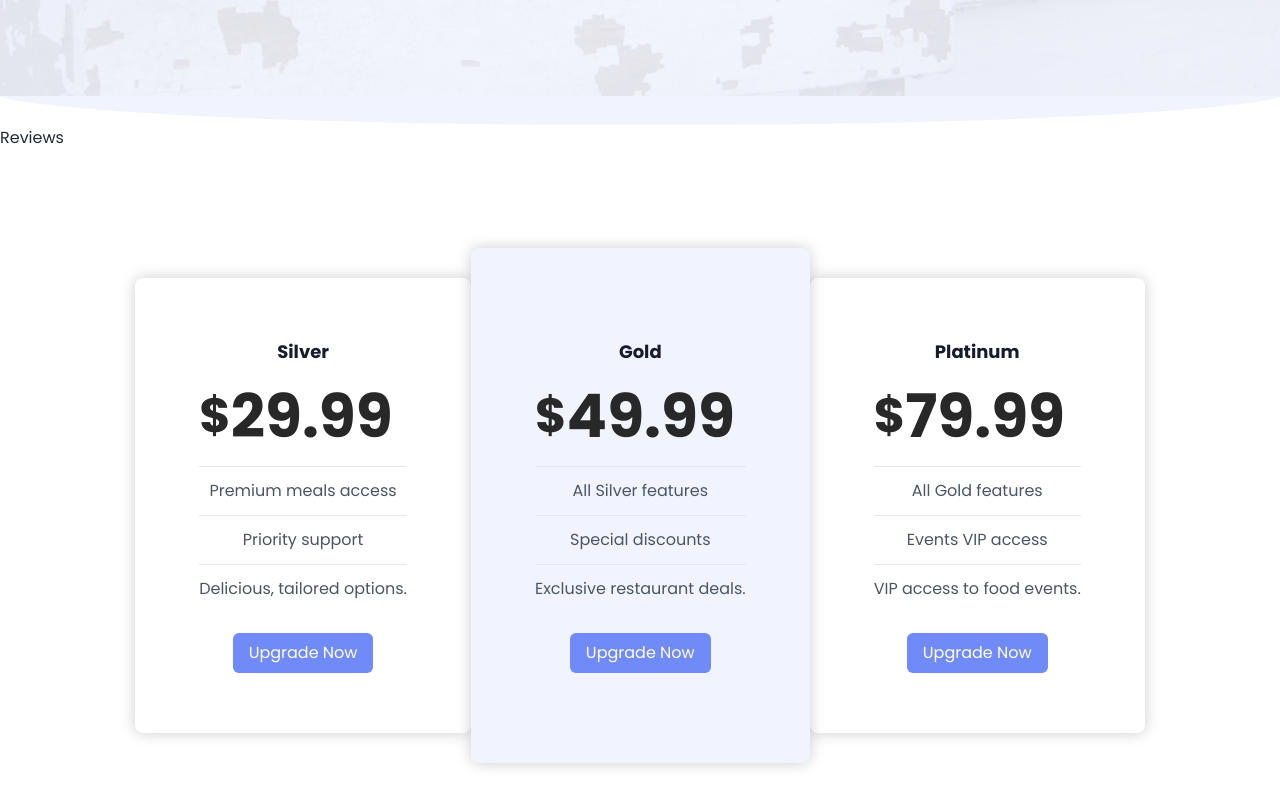
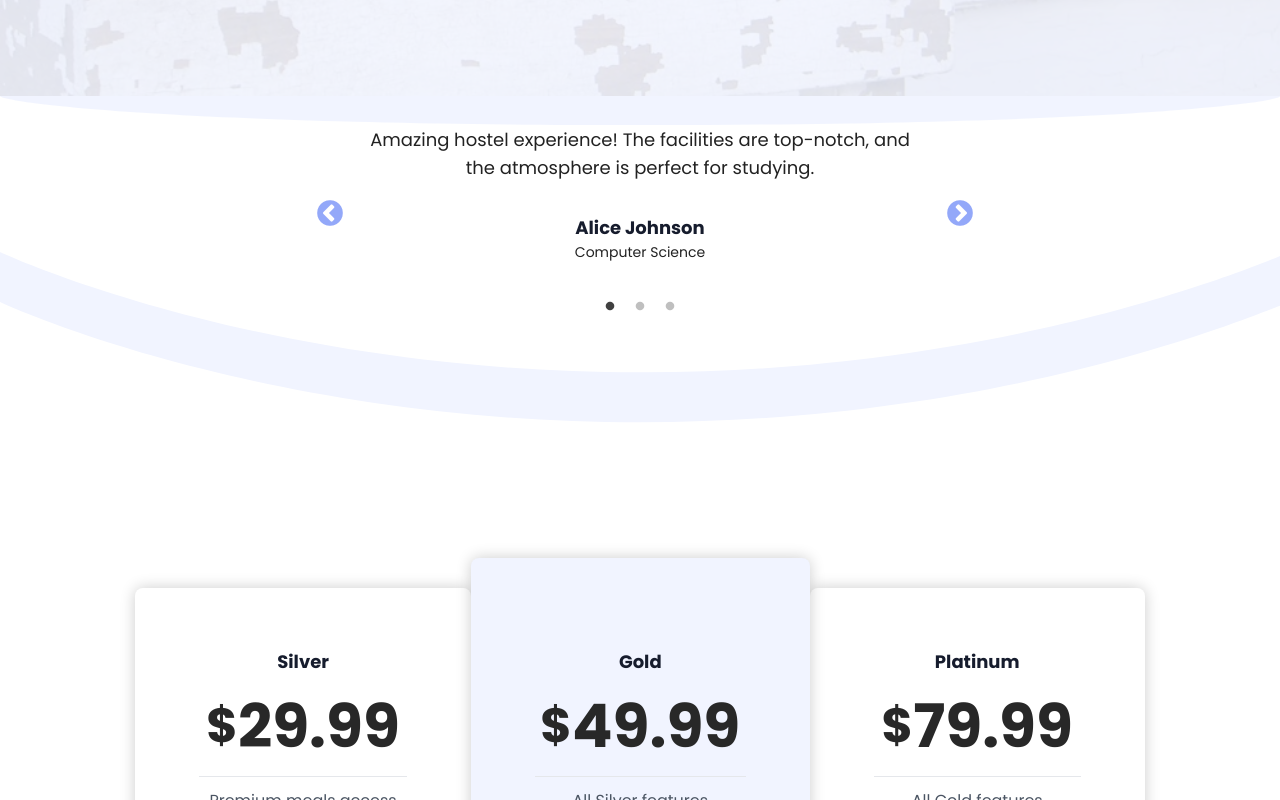
Before and after one commit to webdevtamim/assignment-12-client, a React (Vite) app: page / in a window 1280 px wide. Shown: the part 660-1460 px from the top of the page. Built offline with nearby package versions, Linux system fonts and the light colour scheme; no server answers.

Commit message:
create review slider

```diff
--- a/package.json
+++ b/package.json
@@ -22,6 +22,8 @@
     "react-dom": "^18.2.0",
     "react-icons": "^4.12.0",
     "react-router-dom": "^6.20.0",
+    "react-slick": "^0.29.0",
+    "slick-carousel": "^1.8.1",
     "sort-by": "^1.2.0",
     "sweetalert2": "^11.10.1"
   },
--- a/src/Pages/Dashboard/AddMeal/AddMeal.jsx
+++ b/src/Pages/Dashboard/AddMeal/AddMeal.jsx
@@ -18,18 +18,21 @@ const AddMeal = () => {
         event.preventDefault();
         const form = event.target;
         const photo = form.photo.value;
-        const job = form.job.value;
+        const food = form.food.value;
         const name = form.name.value;
+        const likes = form.likes.value;
+        const ratings = form.ratings.value;
         const description = form.description.value;
 
-        const jobsObj = { photo, job, name, selectedCate, postDate, description, email }
+        const mealsObj = { photo, food, name, selectedCate, postDate, likes, ratings, description };
+        // const mealsObj = { photo, food, name, category: selectedCate, postDate, likes, ratings, description };
 
-        fetch('https://job-seeking-server-seven.vercel.app/jobs', {
+        fetch('http://localhost:5000/meals', {
             method: 'POST',
             headers: {
                 'content-type': 'application/json'
             },
-            body: JSON.stringify(jobsObj)
+            body: JSON.stringify(mealsObj)
         })
             .then(res => res.json())
             .then(data => {
@@ -60,8 +63,8 @@ const AddMeal = () => {
                         <input className="mt-2 mb-6 w-full bg-white rounded border outline-none font-semibold border-[#474747] text-[#474747] tracking-widest text-xs py-3 px-4" type="url" name="photo" id="photo" placeholder="URL" required />
                         <div className="grid md:grid-cols-2 md:gap-x-10 md:gap-y-2">
                             <div>
-                                <label className="text-sm text-[#474747] tracking-widest font-bold" htmlFor="job">Job</label><br />
-                                <input className="mt-2 mb-6 w-full bg-white rounded border outline-none font-semibold border-[#474747] text-[#474747] tracking-widest text-xs py-3 px-4" type="text" name="job" id="job" placeholder="Job" required />
+                                <label className="text-sm text-[#474747] tracking-widest font-bold" htmlFor="food">Food</label><br />
+                                <input className="mt-2 mb-6 w-full bg-white rounded border outline-none font-semibold border-[#474747] text-[#474747] tracking-widest text-xs py-3 px-4" type="text" name="food" id="food" placeholder="Food" required />
                             </div>
                             <div>
                                 <label className="text-sm text-[#474747] tracking-widest font-bold">User Name</label><br />
@@ -85,6 +88,14 @@ const AddMeal = () => {
                                 <label className="text-sm text-[#474747] tracking-widest font-bold" htmlFor="date">Posting Date</label><br />
                                 <DatePicker className="mt-2 mb-6 w-full bg-white rounded border outline-none font-semibold border-[#474747] text-[#474747] tracking-widest text-sm py-3 px-4" selected={postDate} onChange={(date) => setPostDate(date)} />
                             </div>
+                            <div>
+                                <label className="text-sm text-[#474747] tracking-widest font-bold" htmlFor="likes">Likes</label><br />
+                                <input className="mt-2 mb-6 w-full bg-white rounded border outline-none font-semibold border-[#474747] text-[#474747] tracking-widest text-xs py-3 px-4" type="number" name="likes" id="likes" placeholder="Likes" required />
+                            </div>
+                            <div>
+                                <label className="text-sm text-[#474747] tracking-widest font-bold" htmlFor="ratings">Ratings</label><br />
+                                <input className="mt-2 mb-6 w-full bg-white rounded border outline-none font-semibold border-[#474747] text-[#474747] tracking-widest text-xs py-3 px-4" type="number" name="ratings" id="ratings" placeholder="Ratings" required />
+                            </div>
                         </div>
 
                         <label className="text-sm text-[#474747] tracking-widest font-bold" htmlFor="description">Job Description</label><br />
--- a/src/Pages/Home/Membership/Membership.jsx
+++ b/src/Pages/Home/Membership/Membership.jsx
@@ -36,11 +36,11 @@ const Membership = () => {
     ];
 
     return (
-        <div className="membership-card flex justify-center max-w-[1400px] px-5 mx-auto py-32">
+        <div className="membership-card md:flex justify-center md:max-w-[1400px] max-w-[400px] px-5 mx-auto lg:pt-20 md:pt-16 md:pb-32 pt-0 pb-0">
             {
                 packages.map((item, index) => <div
                     key={index}
-                    className="rounded-lg p-10 grid items-center"
+                    className="rounded-lg p-10 grid items-center my-20 md:my-0"
                     style={{
                         backgroundColor: `${item.bg}`,
                         marginTop: `-${item.margin}`,
@@ -49,10 +49,10 @@ const Membership = () => {
                         boxShadow: '0 0 15px rgba(0, 0, 0, 0.2)'
                     }}
                 >
-                    <div className="space-y-5 py-5 px-6">
+                    <div className="space-y-5 lg:py-5 lg:px-6 py-6">
                         <h3 className="text-lg text-center font-bold text-headning-color">{item.packageName}</h3>
-                        <p className="text-center text-[#282828] font-bold text-6xl flex items-center">
-                            <span className="text-5xl">$ </span>
+                        <p className="text-[#282828] font-bold lg:text-6xl text-4xl flex items-center justify-center">
+                            <span className="lg:text-5xl text-3xl">$ </span>
                             {item.price}
                         </p>
                         <ul className="text-center text-base text-gray-600">
--- a/src/Pages/Home/Reviews/Reviews.jsx
+++ b/src/Pages/Home/Reviews/Reviews.jsx
@@ -1,7 +1,56 @@
+import Slider from 'react-slick';
+import 'slick-carousel/slick/slick.css';
+import 'slick-carousel/slick/slick-theme.css';
+
 const Reviews = () => {
+
+    const studentReviewsData = [
+        {
+            id: 1,
+            name: 'Alice Johnson',
+            course: 'Computer Science',
+            content: 'Amazing hostel experience! The facilities are top-notch, and the atmosphere is perfect for studying.',
+        },
+        {
+            id: 2,
+            name: 'Bob Smith',
+            course: 'Engineering',
+            content: 'I\'ve enjoyed my time here. The hostel staff is friendly, and the common areas are great for socializing.',
+        },
+        {
+            id: 3,
+            name: 'Charlie Davis',
+            course: 'Business Administration',
+            content: 'The hostel provides a conducive environment for learning. The study rooms are well-equipped, and the Wi-Fi is reliable.',
+        }
+    ];
+
+    const settings = {
+        dots: true,
+        infinite: true,
+        speed: 500,
+        slidesToShow: 1,
+        slidesToScroll: 1,
+    };
+
     return (
         <div>
-            <h2>Reviews</h2>
+            <div className="testimonial-slider max-w-[600px] mx-auto text-center">
+                <Slider {...settings}>
+                    {studentReviewsData.map((testimonial) => (
+                        <div key={testimonial.id} className="testimonial-slide">
+                            <p className="md:text-lg text-[#222] mb-8">{testimonial.content}</p>
+                            <p className="md:text-lg text-headning-color font-bold">{testimonial.name}</p>
+                            <p className="text-sm text-[#222]">{testimonial.course}</p>
+                        </div>
+                    ))}
+                </Slider>
+            </div>
+            <div className='-mt-10 -mb-20 md:mb-0 overflow-hidden max-h-64'>
+                <svg xmlns="http://www.w3.org/2000/svg" viewBox="0 0 1000 100" preserveAspectRatio="none" className='h-[1000px] w-[100%]'>
+                    <path d="M 500.003 12.027 C 200.007 12.033 0 0 0 0 V 5 C 0 5 200.007 17.02 500.033 17.028 C 800.074 17.017 1005 5 1006.957 5.013 l 0 -0.023 V 0.015 C 1006.957 0.015 799.979 12.095 500.013 12.027 z" fill="#F1F4FF"></path>
+                </svg>
+            </div>
         </div>
     );
 };
--- a/src/Shared/Header/Header.jsx
+++ b/src/Shared/Header/Header.jsx
@@ -43,7 +43,7 @@ const Header = () => {
                 <div className="navbar-start">
                     <div className="dropdown">
                         <label tabIndex={0} className="text-2xl text-[#282828] cursor-pointer lg:hidden"><FaAlignLeft className="-mb-2"></FaAlignLeft></label>
-                        <ul tabIndex={0} className="dropdown-content z-[1] menu p-2 shadow font-semibold text-[#282828] tracking-[0.5px] text-[15px] bg-white w-screen mx-auto mt-7 border-t rounded-none -ml-5">{navItems}</ul>
+                        <ul tabIndex={0} className="dropdown-content z-[1] menu p-2 shadow font-semibold text-[#282828] w-[100vw] tracking-[0.5px] text-[15px] bg-white mx-auto mt-7 border-t rounded-none -ml-5">{navItems}</ul>
                     </div>
                     <Link to={'/'} className="hidden lg:flex text-xl justify-start items-center gap-2">
                         <img className="lg:w-1/6 w-full" src="logo.png" alt="logo" />
--- a/src/index.css
+++ b/src/index.css
@@ -17,3 +17,23 @@ body {
 #banner-overlay {
     background: rgba(241, 244, 255, 0.90);
 }
+
+.slick-prev:before, .slick-next:before {
+    color: #708BF7 !important;
+    font-size: 30px !important;
+}
+
+.slick-dots li button:before {
+    font-size: 10px !important;
+}
+
+.slick-list {
+    margin: 0 30px !important;
+}
+
+
+@media screen and (max-width: 700px) {
+    .slick-arrow {
+        display: none !important;
+    }
+}
```
Also changed, not shown: 1 other file (tests, documents, lock files or other folders).
